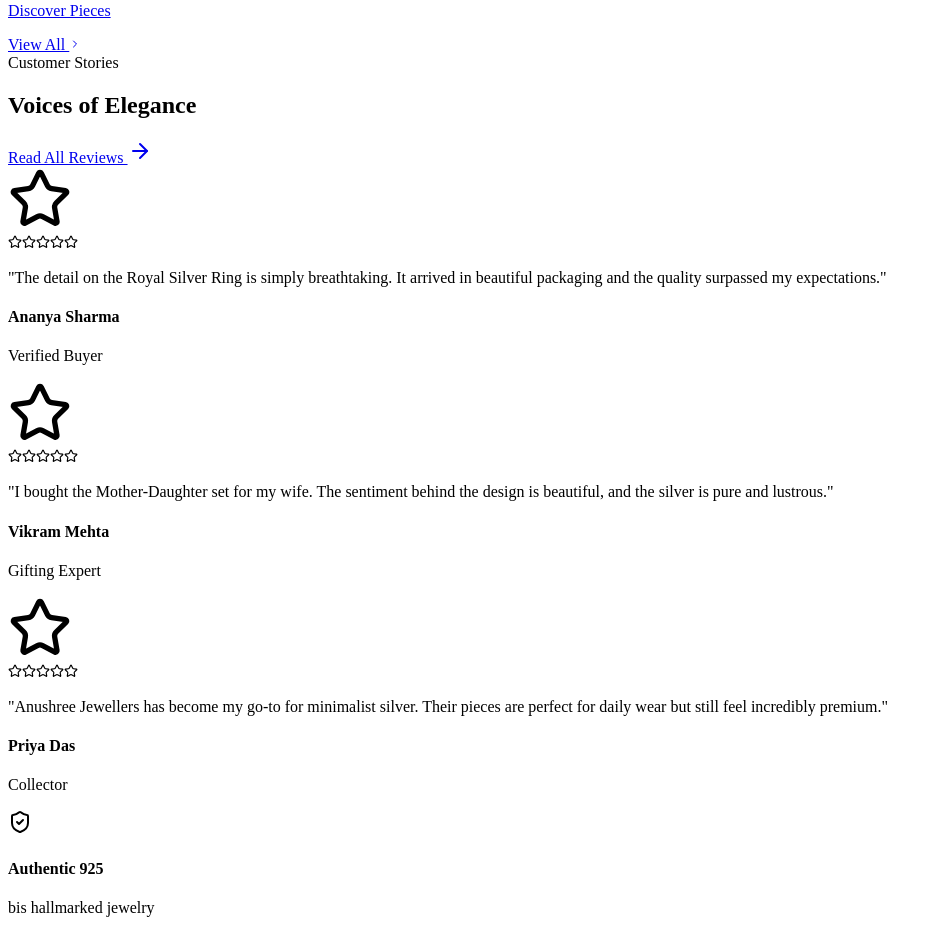
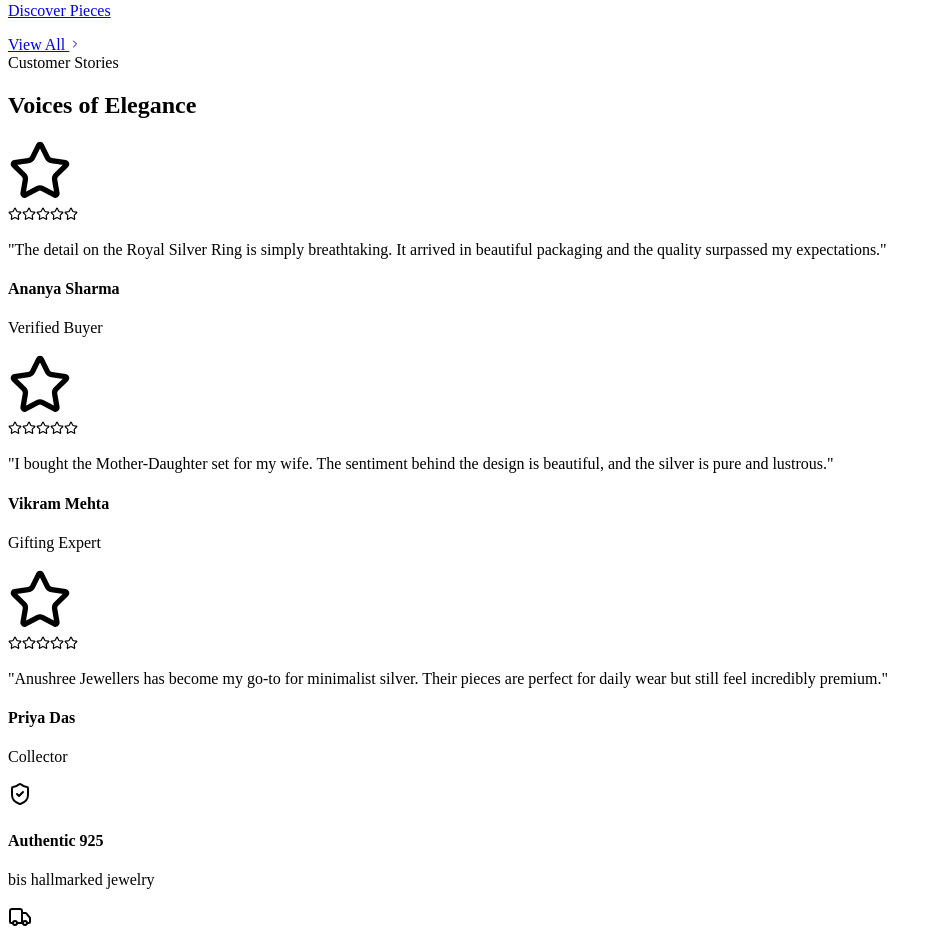
Before and after one commit to anushreemehta6/zivora, a Next.js app: page /HomePage in a window 1280 px wide. Shown: the part 3860-4794 px from the top of the page, without its empty margins (0-942 px from the left). Built offline with nearby package versions, Linux system fonts and the light colour scheme.

Commit message:
testimonial

```diff
--- a/src/components/home/TestimonialsSection.tsx
+++ b/src/components/home/TestimonialsSection.tsx
@@ -40,9 +40,7 @@
           </div>
           <h2 className="text-4xl md:text-5xl font-bold text-secondary uppercase tracking-tight">Voices of <span className="text-primary">Elegance</span></h2>
         </div>
-        <Link href="/testimonials" className="text-sm font-bold text-gray-400 hover:text-primary transition-colors flex items-center gap-2 uppercase tracking-widest border-b border-gray-100 pb-1">
-          Read All Reviews <ArrowRight className="w-4 h-4" />
-        </Link>
+
       </div>
 
       <div className="grid grid-cols-1 md:grid-cols-3 gap-8">
```
